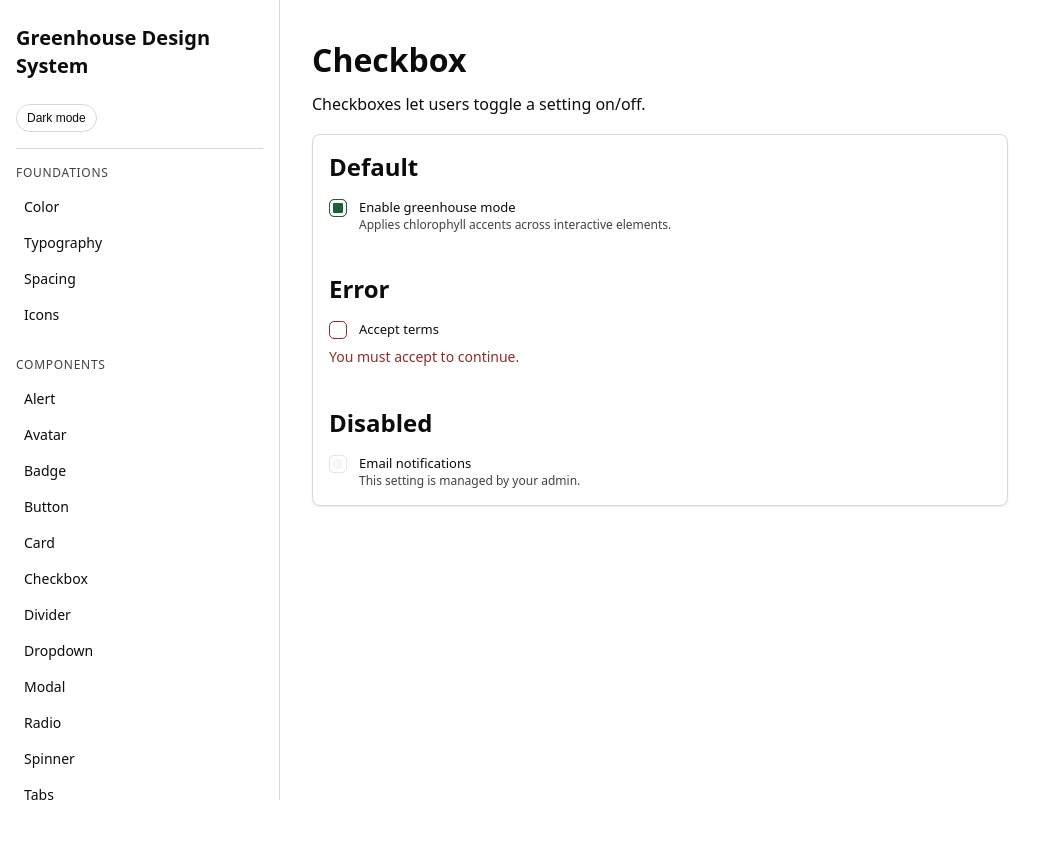
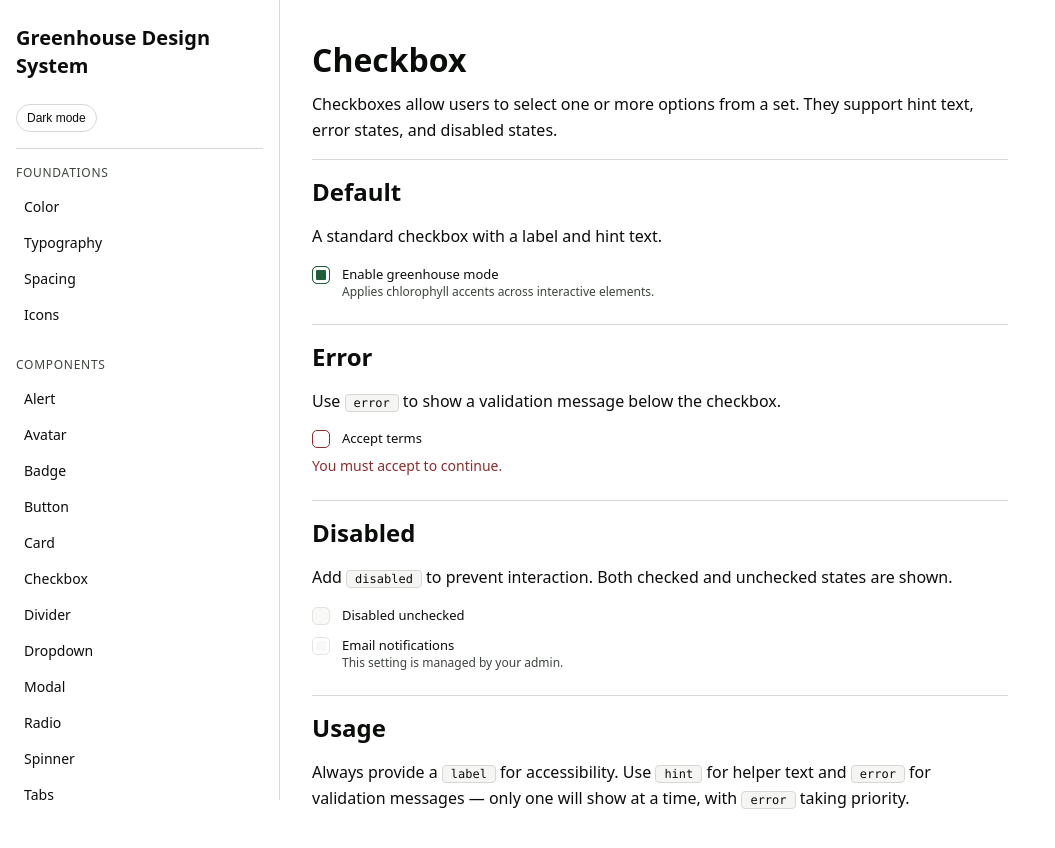
Before and after one commit to adeeeeta/greenhouse-design-system, a Next.js app: page /components/checkbox in a window 1280 px wide. Shown: the top 848 px of the page, without its empty margins (0-1055 px from the left). Before the commit the page ends 800 px from the top, so only its background shows below. Built offline with nearby package versions, Linux system fonts and the light colour scheme.

Commit message:
Checkbox page reformatting

```diff
--- a/src/app/components/checkbox/page.tsx
+++ b/src/app/components/checkbox/page.tsx
@@ -1,7 +1,7 @@
 "use client";
-
 import { useState } from "react";
 import Checkbox from "@/components/Checkbox";
+import Divider from "@/components/Divider";
 
 export default function CheckboxDocsPage() {
   const [checked, setChecked] = useState(true);
@@ -9,10 +9,17 @@ export default function CheckboxDocsPage() {
   return (
     <>
       <h1>Checkbox</h1>
-      <p>Checkboxes let users toggle a setting on/off.</p>
+      <p>
+        Checkboxes allow users to select one or more options from a set. They
+        support hint text, error states, and disabled states.
+      </p>
 
-      <div className="card">
+      <Divider />
+
       <h2>Default</h2>
+      <p>
+        A standard checkbox with a label and hint text.
+      </p>
       <Checkbox
         label="Enable greenhouse mode"
         checked={checked}
@@ -20,9 +27,12 @@ export default function CheckboxDocsPage() {
         hint="Applies chlorophyll accents across interactive elements."
       />
 
-        <div style={{ height: 24 }} />
+      <Divider />
 
       <h2>Error</h2>
+      <p>
+        Use <code>error</code> to show a validation message below the checkbox.
+      </p>
       <Checkbox
         label="Accept terms"
         checked={false}
@@ -30,9 +40,15 @@ export default function CheckboxDocsPage() {
         error="You must accept to continue."
       />
 
-        <div style={{ height: 24 }} />
+      <Divider />
 
       <h2>Disabled</h2>
+      <p>
+        Add <code>disabled</code> to prevent interaction. Both checked and
+        unchecked states are shown.
+      </p>
+      <div style={{ display: "flex", flexDirection: "column", gap: "var(--space-3)" }}>
+        <Checkbox label="Disabled unchecked" checked={false} onChange={() => {}} disabled />
         <Checkbox
           label="Email notifications"
           checked={true}
@@ -41,6 +57,16 @@ export default function CheckboxDocsPage() {
           hint="This setting is managed by your admin."
         />
       </div>
+
+      <Divider />
+
+      <h2>Usage</h2>
+      <p>
+        Always provide a <code>label</code> for accessibility. Use{" "}
+        <code>hint</code> for helper text and <code>error</code> for validation
+        messages — only one will show at a time, with <code>error</code> taking
+        priority.
+      </p>
     </>
   );
 }
```
Lines whose indentation alone changed are shown as unchanged.
